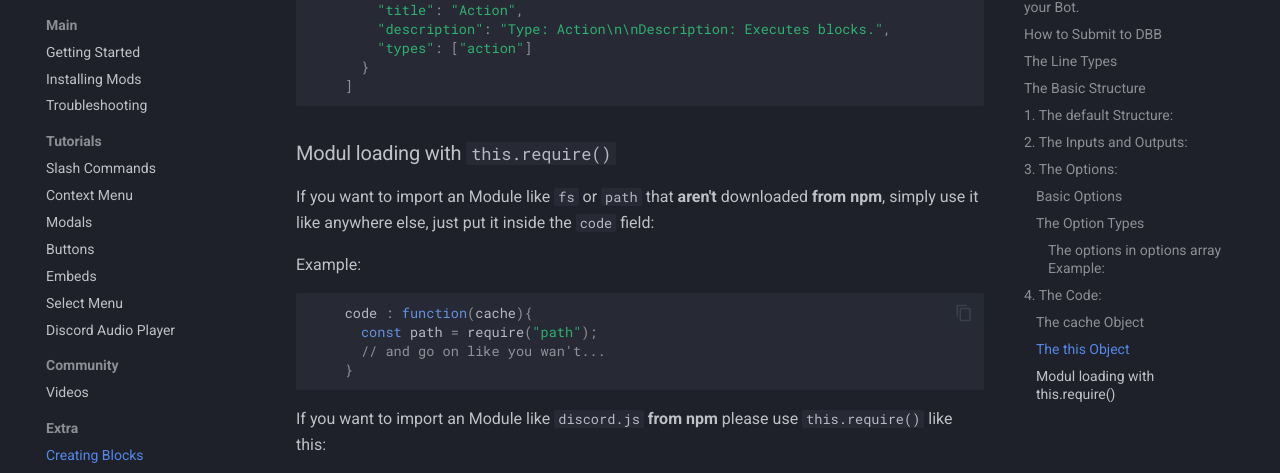
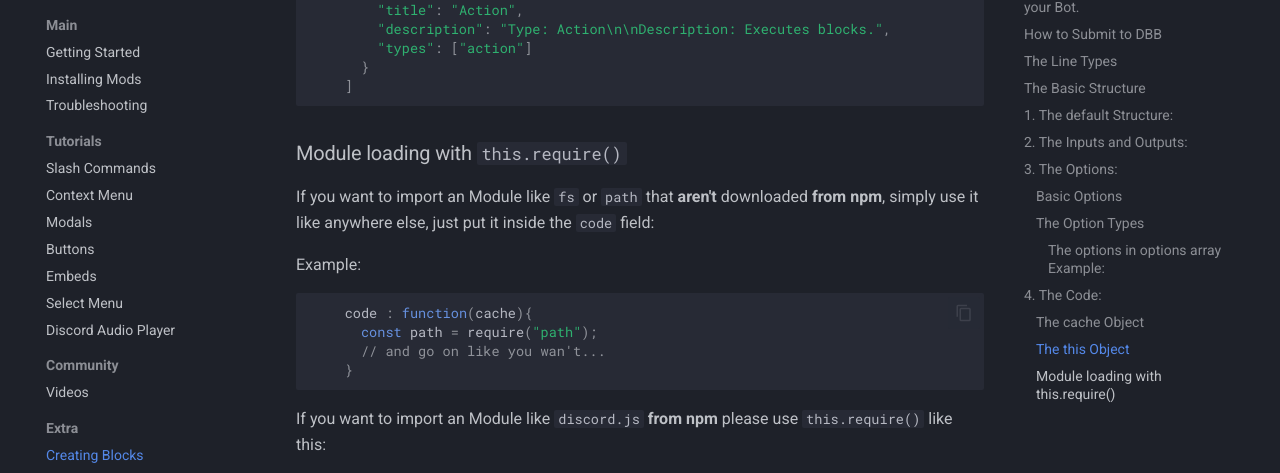
Before and after one commit to XCraftTM/DBBBlocks, an MkDocs documentation site: the page built from docs/create-blocks.md, in a window 1280 px wide and 900 px high, scrolled down 5525 px. Shown: the part 119-592 px from the top of the window. Built offline with MkDocs 1.6.1 and Material for MkDocs 9.7.7, drawn with Linux system fonts in a browser that asks for light colours.

Commit message:
EVEN MORE GRAMMER CORRECTION

````diff
--- a/docs/create-blocks.md
+++ b/docs/create-blocks.md
@@ -247,7 +247,7 @@ Output Object from Block:
     ]
 ```
 
-### Modul loading with `this.require()`
+### Module loading with `this.require()`
 
 If you want to import an Module like `fs` or `path` that **aren't** downloaded **from npm**, simply use it like anywhere else, just put it inside the `code` field:
 
````
